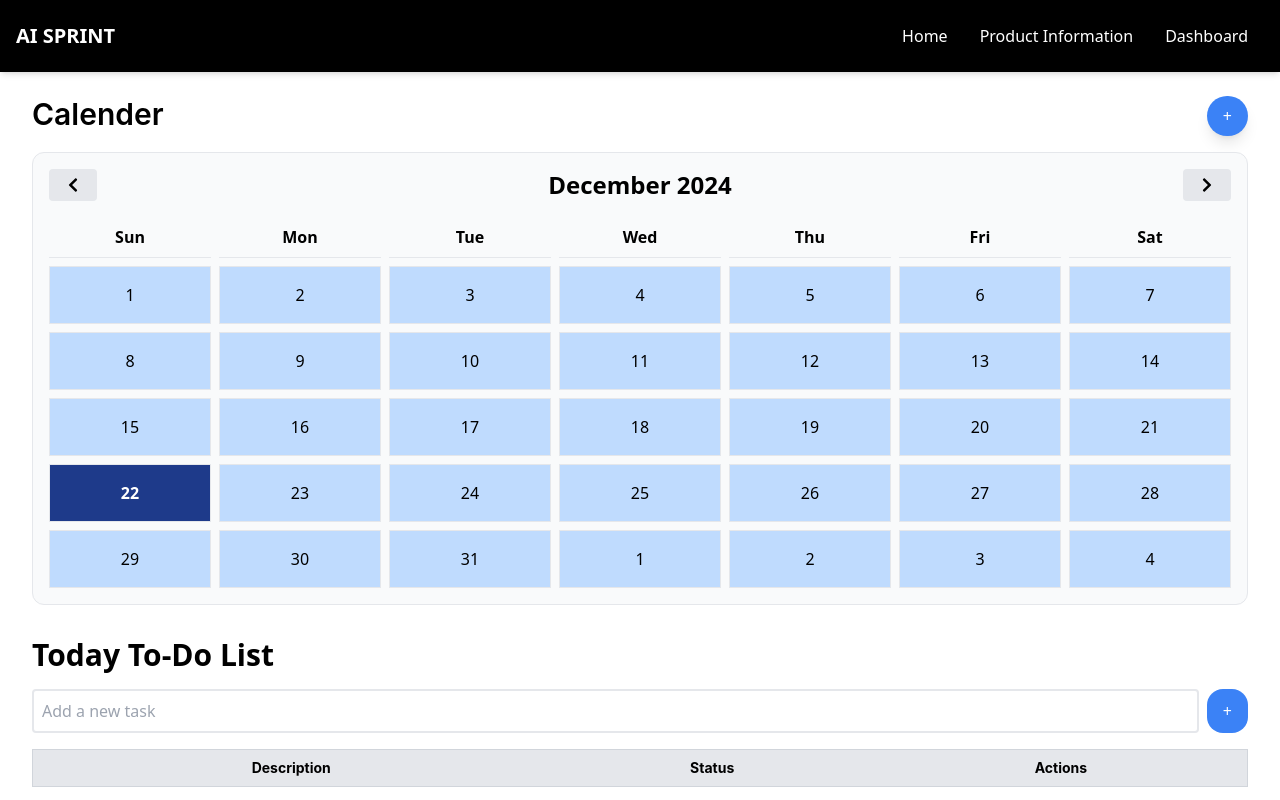
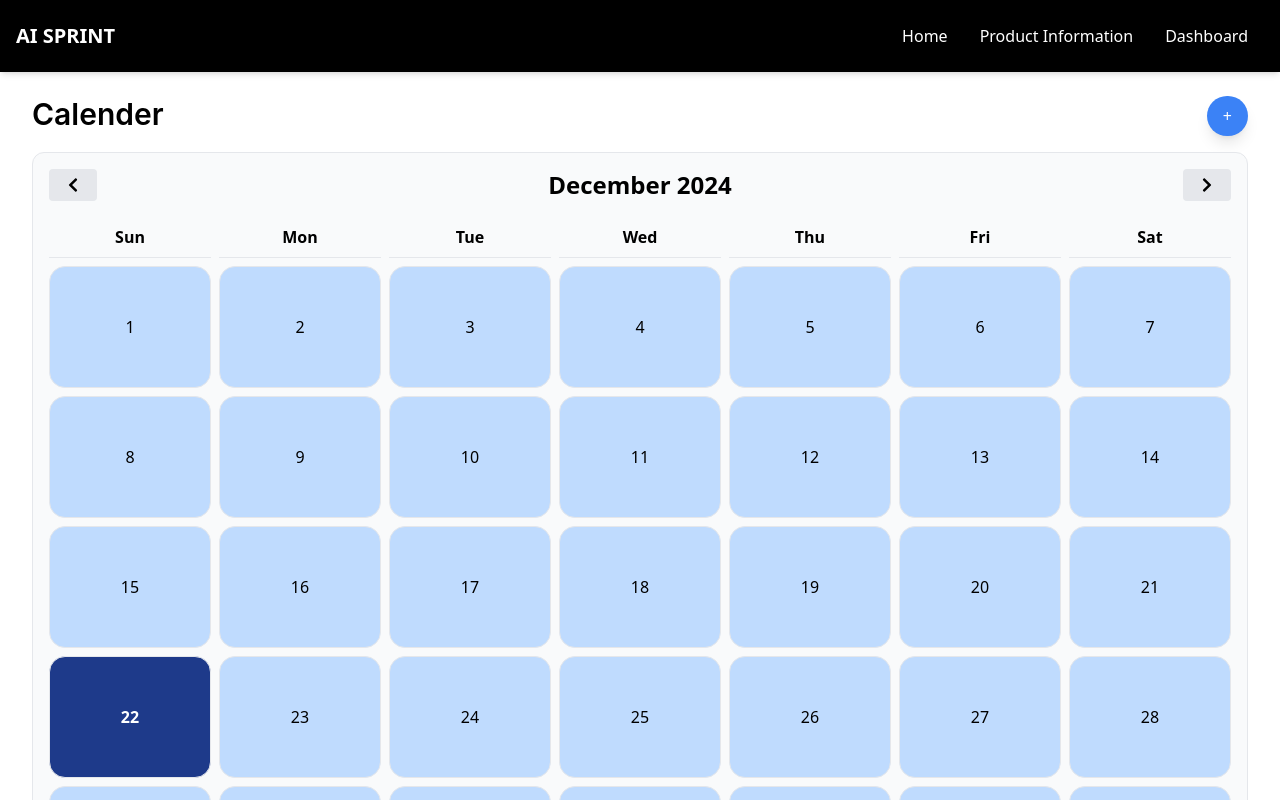
Before and after one commit to dilshanka/AI-Sprint, a React (Vite) app: page / in a window 1280 px wide. Shown: the top 800 px of the page. Built offline with nearby package versions, Linux system fonts and the light colour scheme; a web font is replaced by a local one.

Commit message:
Change calendar UI

```diff
--- a/src/components/Home/GoogleCalender.tsx
+++ b/src/components/Home/GoogleCalender.tsx
@@ -48,7 +48,7 @@ const GoogleCalender = () => {
       return (
         <div
           key={index}
-          className={`p-1 sm:p-4 border text-center ${
+          className={`p-1 sm:p-12 border rounded-2xl text-center ${
             isToday
               ? "bg-blue-900 hover:bg-blue-500 text-white hover:text-black font-bold" // Highlight today's date
               : "bg-blue-200 hover:bg-blue-500 text-black hover:text-white hover:font-bold"
```
